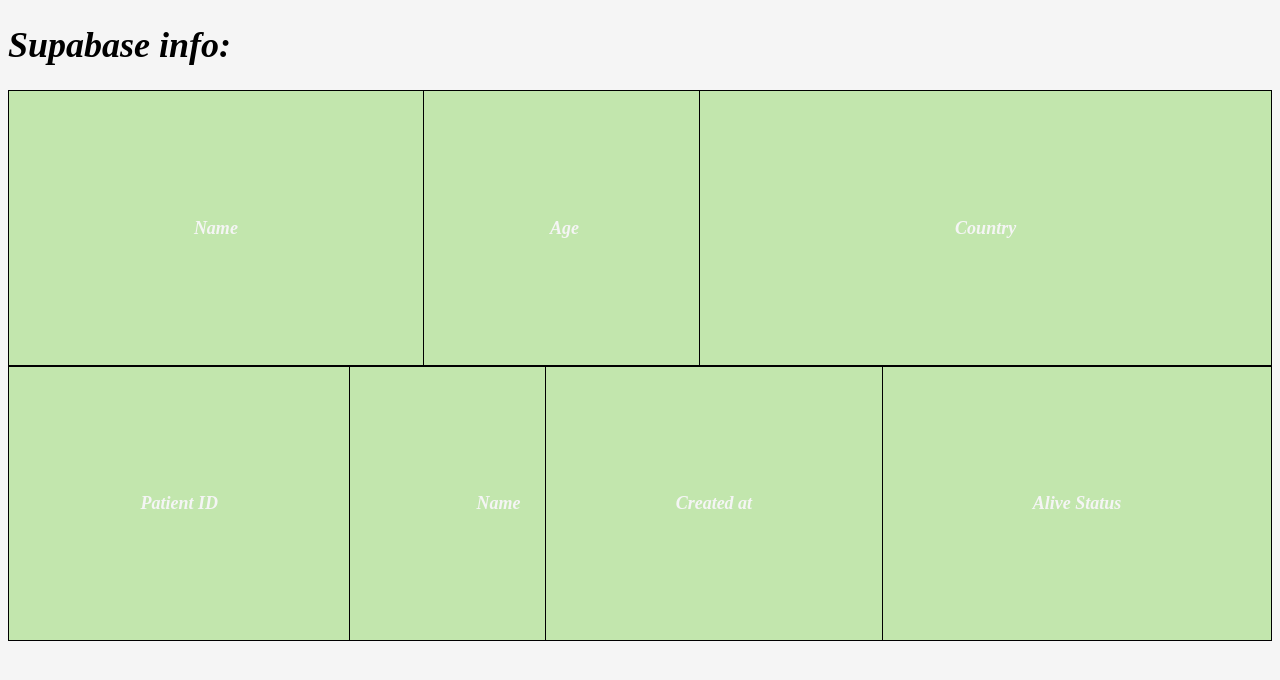
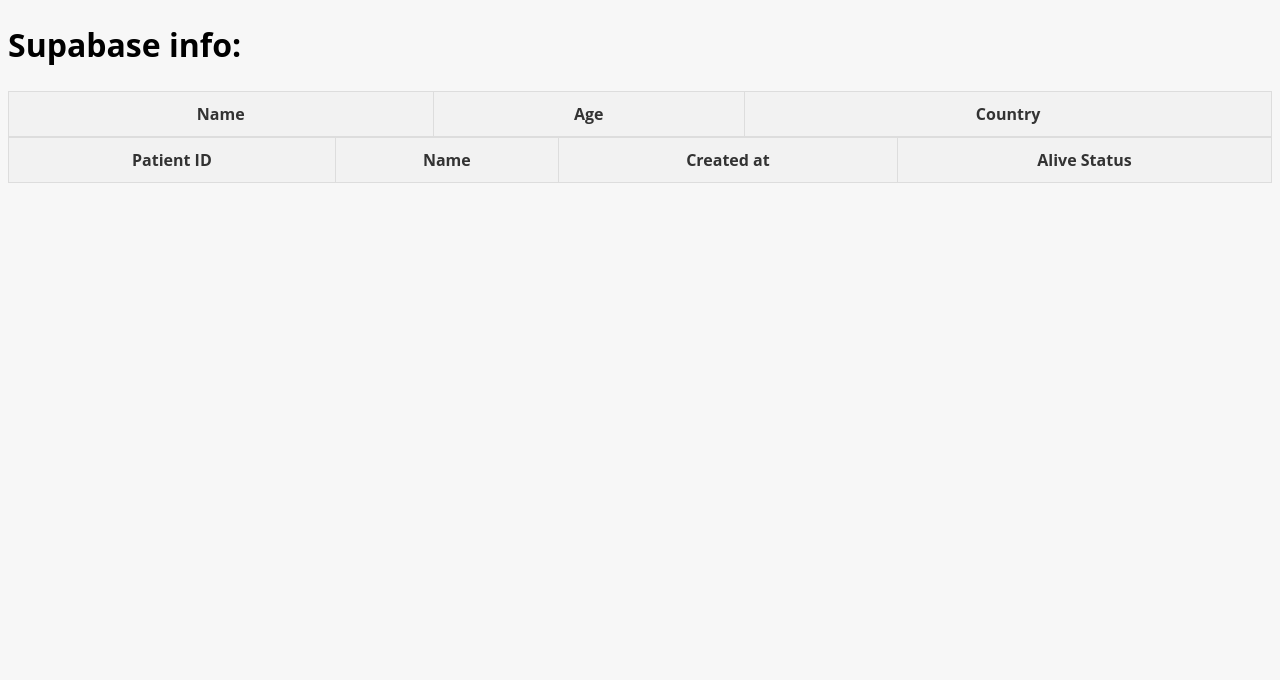
Before and after one commit to AngelUndeveloped/dev_portfolio_angel_undeveloped, a Flask app: template templates/index.html in a window 1280 px wide. Shown: the top 680 px of the page. Run offline with Flask 3, Linux system fonts and the light colour scheme; the template is opened without the code that fills it, so the values that code supplies are empty.

Commit message:
suggestions

```diff
--- a/static/css/index.css
+++ b/static/css/index.css
@@ -1,8 +1,13 @@
+/* Background: #f7f7f7 (a light gray)
+Text: #333333 (a dark gray)
+Accent: #666666 (a medium gray)
+Highlight: #999999 (a lighter gray) */
+
 body{
     font-style: italic;
     font-size: large;
     font-family: 'Times New Roman', Times, serif;
-    background-color: whitesmoke;
+    background-color: lightgray;
 }
 
 div {
@@ -53,3 +58,65 @@
     background-color: rgb(194, 230, 173);
     color: whitesmoke;
 }
+
+
+
+body {
+    font-style: normal;
+    font-size: 16px;
+    line-height: 1.5;
+    font-family: 'Open Sans', sans-serif;
+    background-color: #f7f7f7;
+  }
+
+  .headers {
+    background-color: rgba(0, 0, 0, 0.05);
+    display: flex;
+    justify-content: center;
+    align-items: center;
+    padding: 20px;
+  }
+
+  .banner {
+    background-color: #333333;
+    color: #ffffff;
+    padding: 20px;
+    text-align: center;
+  }
+
+  .sections {
+    display: flex;
+    flex-wrap: wrap;
+    justify-content: space-around;
+    margin: 50px auto;
+  }
+
+  section {
+    width: calc(25% - 20px);
+    margin: 10px;
+    padding: 20px;
+    background-color: #ffffff;
+    border-radius: 10px;
+    box-shadow: 0 2px 4px rgba(0, 0, 0, 0.1);
+  }
+
+  section h2 {
+    color: #333333;
+    margin-bottom: 10px;
+  }
+
+  table {
+    border-collapse: collapse;
+    width: 100%;
+    background-color: #ffffff;
+  }
+
+  th, td {
+    padding: 10px;
+    border: 1px solid #ddd;
+  }
+
+  th {
+    background-color: rgba(0, 0, 0, 0.05);
+    color: #333333;
+  }
```
Also changed, not shown: index.html (+10 -6 lines).
